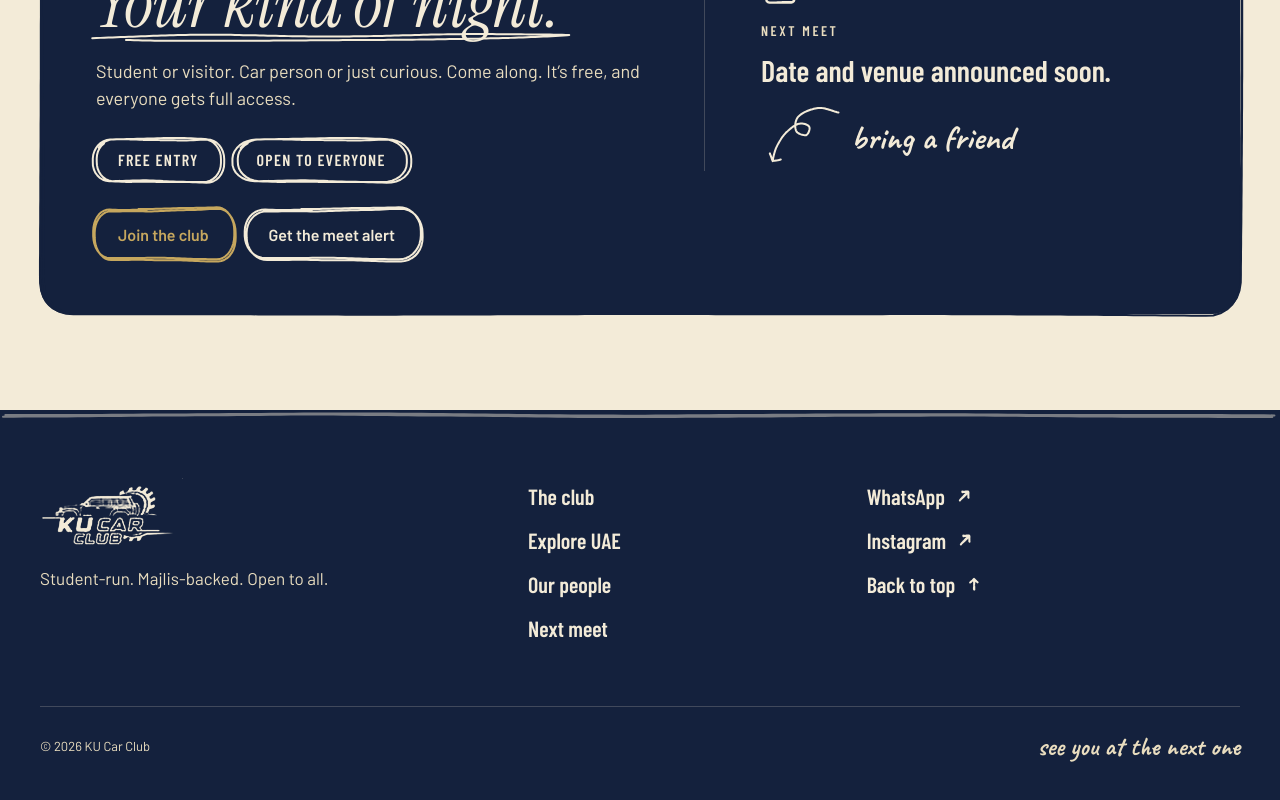
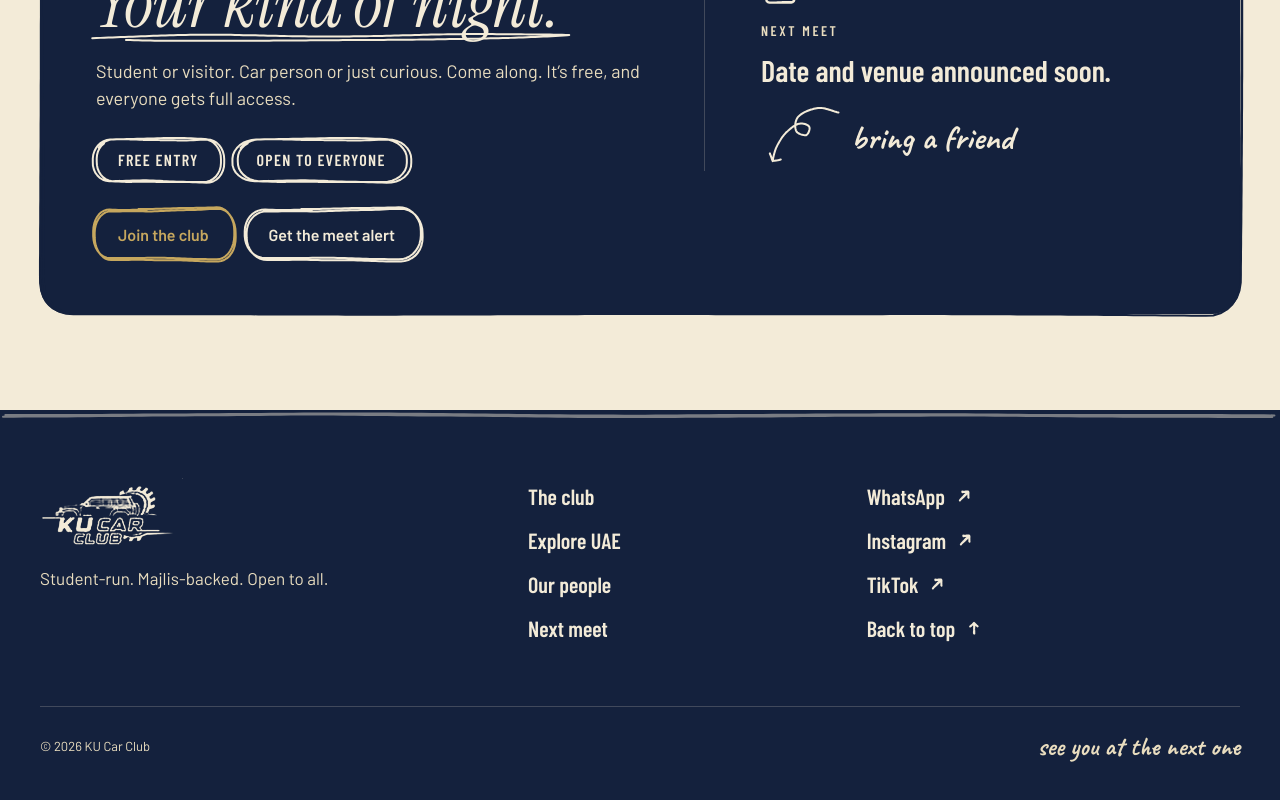
Before and after one commit to f00di/KU-car-club, a plain HTML site: page index.html in a window 1280 px wide. Shown: the part 4052-4852 px from the top of the page. Drawn offline with Linux system fonts and the light colour scheme.

Commit message:
Footer: add TikTok link

```diff
--- a/index.html
+++ b/index.html
@@ -944,6 +944,7 @@ a{color:inherit}
         <ul class="ft-col">
           <li><a class="ft-link" href="https://chat.whatsapp.com/JkFbOO5HqYm7sCNGOz8GKF" target="_blank" rel="noopener">WhatsApp <svg class="ico ft-out" viewBox="0 0 48 48" aria-hidden="true" focusable="false"><path d="M13.3 34.8 L14.5 33.9 L15.5 32.7 L16.4 31.6 L17.4 30.4 L18.5 29.3 L19.4 28.2 L20.5 27.1 L21.6 26.1 L22.6 25.0 L23.6 23.9 L24.7 22.8 L25.6 21.7 L26.6 20.5 L27.7 19.5 L28.8 18.5 L30.0 17.5 L31.2 16.6 L32.4 15.7 L33.5 14.7 L34.6 13.6 M12.9 35.8 L14.0 34.7 L15.0 33.7 L16.0 32.5 L17.0 31.4 L18.2 30.5 L19.3 29.5 L20.5 28.6 L21.7 27.6 L22.7 26.5 L23.8 25.5 L24.8 24.4 L25.8 23.3 L27.1 22.4 L28.1 21.3 L29.2 20.3 L30.2 19.2 L31.1 18.0 L32.1 16.8 L33.1 15.7 L34.2 14.6 M19.8 13.7 L21.0 13.7 L22.2 13.6 L23.4 13.4 L24.6 13.3 L25.8 13.2 L27.0 13.1 L28.2 13.1 L29.4 13.2 L30.6 13.3 L31.8 13.3 L33.0 13.4 L34.2 13.4 L35.5 13.4 L35.9 14.2 L35.9 15.4 L35.8 16.6 L35.8 17.8 L35.7 19.0 L35.6 20.2 L35.5 21.4 L35.5 22.6 L35.6 23.8 L35.6 25.0 L35.7 26.2 L35.9 27.4 L36.0 28.6 M19.4 12.3 L20.6 12.4 L21.8 12.4 L23.0 12.5 L24.2 12.5 L25.4 12.5 L26.6 12.4 L27.8 12.3 L29.0 12.3 L30.2 12.2 L31.4 12.1 L32.6 12.1 L33.8 12.1 L35.0 12.2 L35.4 12.9 L35.4 14.1 L35.4 15.3 L35.4 16.5 L35.5 17.7 L35.6 18.9 L35.7 20.1 L35.7 21.3 L35.7 22.5 L35.8 23.7 L35.8 24.9 L35.6 26.1 L35.5 27.3"/></svg></a></li>
           <li><a class="ft-link" href="https://www.instagram.com/ku.car.club/" target="_blank" rel="noopener">Instagram <svg class="ico ft-out" viewBox="0 0 48 48" aria-hidden="true" focusable="false"><path d="M13.3 34.8 L14.5 33.9 L15.5 32.7 L16.4 31.6 L17.4 30.4 L18.5 29.3 L19.4 28.2 L20.5 27.1 L21.6 26.1 L22.6 25.0 L23.6 23.9 L24.7 22.8 L25.6 21.7 L26.6 20.5 L27.7 19.5 L28.8 18.5 L30.0 17.5 L31.2 16.6 L32.4 15.7 L33.5 14.7 L34.6 13.6 M12.9 35.8 L14.0 34.7 L15.0 33.7 L16.0 32.5 L17.0 31.4 L18.2 30.5 L19.3 29.5 L20.5 28.6 L21.7 27.6 L22.7 26.5 L23.8 25.5 L24.8 24.4 L25.8 23.3 L27.1 22.4 L28.1 21.3 L29.2 20.3 L30.2 19.2 L31.1 18.0 L32.1 16.8 L33.1 15.7 L34.2 14.6 M19.8 13.7 L21.0 13.7 L22.2 13.6 L23.4 13.4 L24.6 13.3 L25.8 13.2 L27.0 13.1 L28.2 13.1 L29.4 13.2 L30.6 13.3 L31.8 13.3 L33.0 13.4 L34.2 13.4 L35.5 13.4 L35.9 14.2 L35.9 15.4 L35.8 16.6 L35.8 17.8 L35.7 19.0 L35.6 20.2 L35.5 21.4 L35.5 22.6 L35.6 23.8 L35.6 25.0 L35.7 26.2 L35.9 27.4 L36.0 28.6 M19.4 12.3 L20.6 12.4 L21.8 12.4 L23.0 12.5 L24.2 12.5 L25.4 12.5 L26.6 12.4 L27.8 12.3 L29.0 12.3 L30.2 12.2 L31.4 12.1 L32.6 12.1 L33.8 12.1 L35.0 12.2 L35.4 12.9 L35.4 14.1 L35.4 15.3 L35.4 16.5 L35.5 17.7 L35.6 18.9 L35.7 20.1 L35.7 21.3 L35.7 22.5 L35.8 23.7 L35.8 24.9 L35.6 26.1 L35.5 27.3"/></svg></a></li>
+          <li><a class="ft-link" href="https://www.tiktok.com/@ku.car.club" target="_blank" rel="noopener">TikTok <svg class="ico ft-out" viewBox="0 0 48 48" aria-hidden="true" focusable="false"><path d="M13.3 34.8 L14.5 33.9 L15.5 32.7 L16.4 31.6 L17.4 30.4 L18.5 29.3 L19.4 28.2 L20.5 27.1 L21.6 26.1 L22.6 25.0 L23.6 23.9 L24.7 22.8 L25.6 21.7 L26.6 20.5 L27.7 19.5 L28.8 18.5 L30.0 17.5 L31.2 16.6 L32.4 15.7 L33.5 14.7 L34.6 13.6 M12.9 35.8 L14.0 34.7 L15.0 33.7 L16.0 32.5 L17.0 31.4 L18.2 30.5 L19.3 29.5 L20.5 28.6 L21.7 27.6 L22.7 26.5 L23.8 25.5 L24.8 24.4 L25.8 23.3 L27.1 22.4 L28.1 21.3 L29.2 20.3 L30.2 19.2 L31.1 18.0 L32.1 16.8 L33.1 15.7 L34.2 14.6 M19.8 13.7 L21.0 13.7 L22.2 13.6 L23.4 13.4 L24.6 13.3 L25.8 13.2 L27.0 13.1 L28.2 13.1 L29.4 13.2 L30.6 13.3 L31.8 13.3 L33.0 13.4 L34.2 13.4 L35.5 13.4 L35.9 14.2 L35.9 15.4 L35.8 16.6 L35.8 17.8 L35.7 19.0 L35.6 20.2 L35.5 21.4 L35.5 22.6 L35.6 23.8 L35.6 25.0 L35.7 26.2 L35.9 27.4 L36.0 28.6 M19.4 12.3 L20.6 12.4 L21.8 12.4 L23.0 12.5 L24.2 12.5 L25.4 12.5 L26.6 12.4 L27.8 12.3 L29.0 12.3 L30.2 12.2 L31.4 12.1 L32.6 12.1 L33.8 12.1 L35.0 12.2 L35.4 12.9 L35.4 14.1 L35.4 15.3 L35.4 16.5 L35.5 17.7 L35.6 18.9 L35.7 20.1 L35.7 21.3 L35.7 22.5 L35.8 23.7 L35.8 24.9 L35.6 26.1 L35.5 27.3"/></svg></a></li>
           <li><a class="ft-link" href="#top">Back to top <svg class="ico ft-up" viewBox="0 0 48 48" aria-hidden="true" focusable="false"><path d="M24.9 39.0 L24.8 37.5 L24.7 36.0 L24.8 34.5 L24.7 33.0 L24.6 31.5 L24.6 30.0 L24.4 28.5 L24.3 27.0 L24.3 25.5 L24.3 24.0 L24.6 22.5 L24.8 21.0 L24.9 19.5 L25.1 18.0 L25.1 16.5 L24.9 15.0 L24.7 13.5 L24.5 12.0 M23.9 37.9 L23.8 36.4 L23.9 34.9 L23.9 33.4 L24.2 31.9 L24.3 30.4 L24.3 28.9 L24.4 27.4 L24.3 25.9 L24.4 24.4 L24.4 22.9 L24.4 21.4 L24.5 19.9 L24.3 18.4 L24.2 16.9 L24.1 15.4 L23.8 13.9 L23.9 12.4 L23.8 10.9 M13.8 20.1 L14.8 19.4 L15.7 18.6 L16.5 17.8 L17.4 16.9 L18.3 16.1 L19.1 15.3 L20.0 14.4 L20.8 13.5 L21.7 12.7 L22.6 11.9 L23.5 11.1 L24.1 10.7 L24.9 11.5 L25.7 12.4 L26.5 13.3 L27.4 14.1 L28.3 14.9 L29.2 15.6 L30.1 16.4 L31.0 17.2 L32.0 18.0 L32.9 18.8 L33.7 19.6 M13.7 20.0 L14.6 19.2 L15.5 18.4 L16.5 17.7 L17.4 16.9 L18.3 16.1 L19.2 15.3 L20.1 14.5 L20.8 13.6 L21.7 12.7 L22.5 11.8 L23.2 10.8 L24.1 10.3 L25.0 11.2 L25.9 11.9 L26.7 12.8 L27.5 13.7 L28.4 14.5 L29.3 15.4 L30.1 16.3 L30.9 17.1 L31.8 18.0 L32.6 18.9 L33.4 19.7"/></svg></a></li>
         </ul>
       </div>
```
